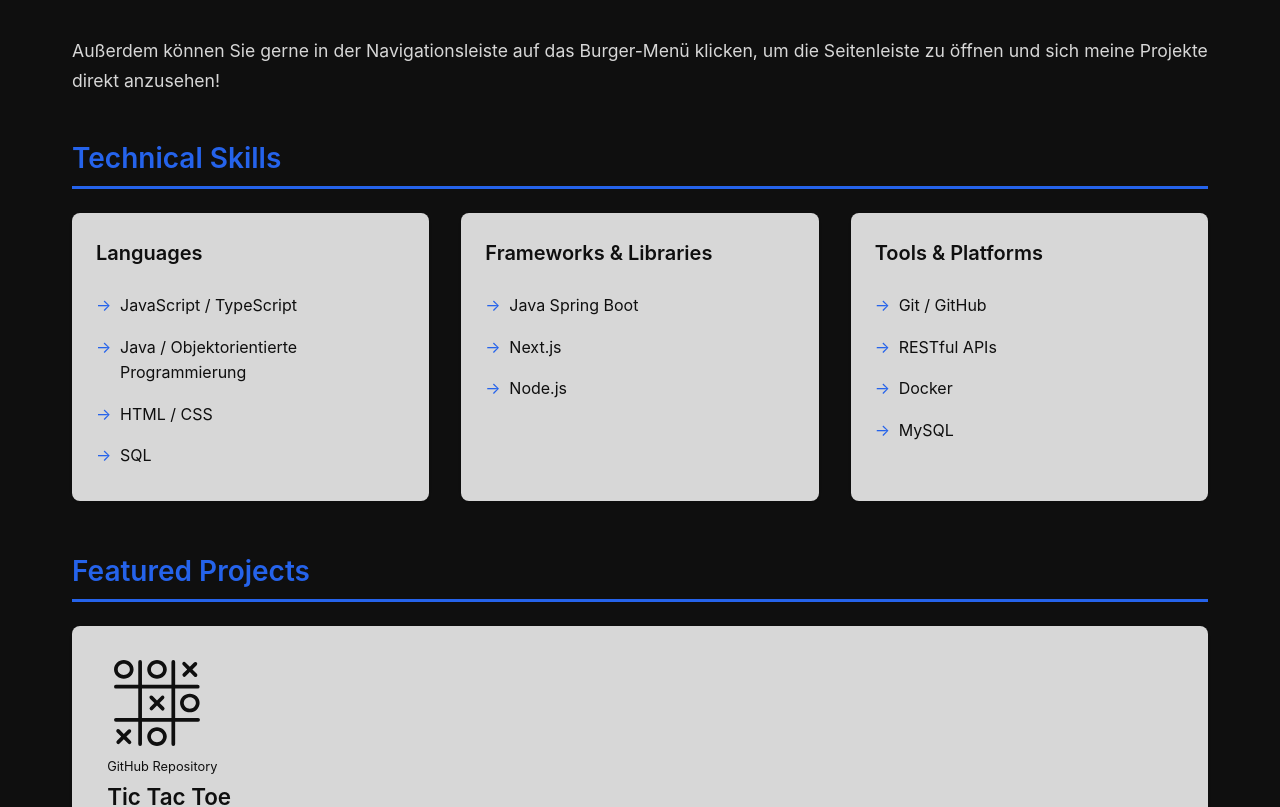
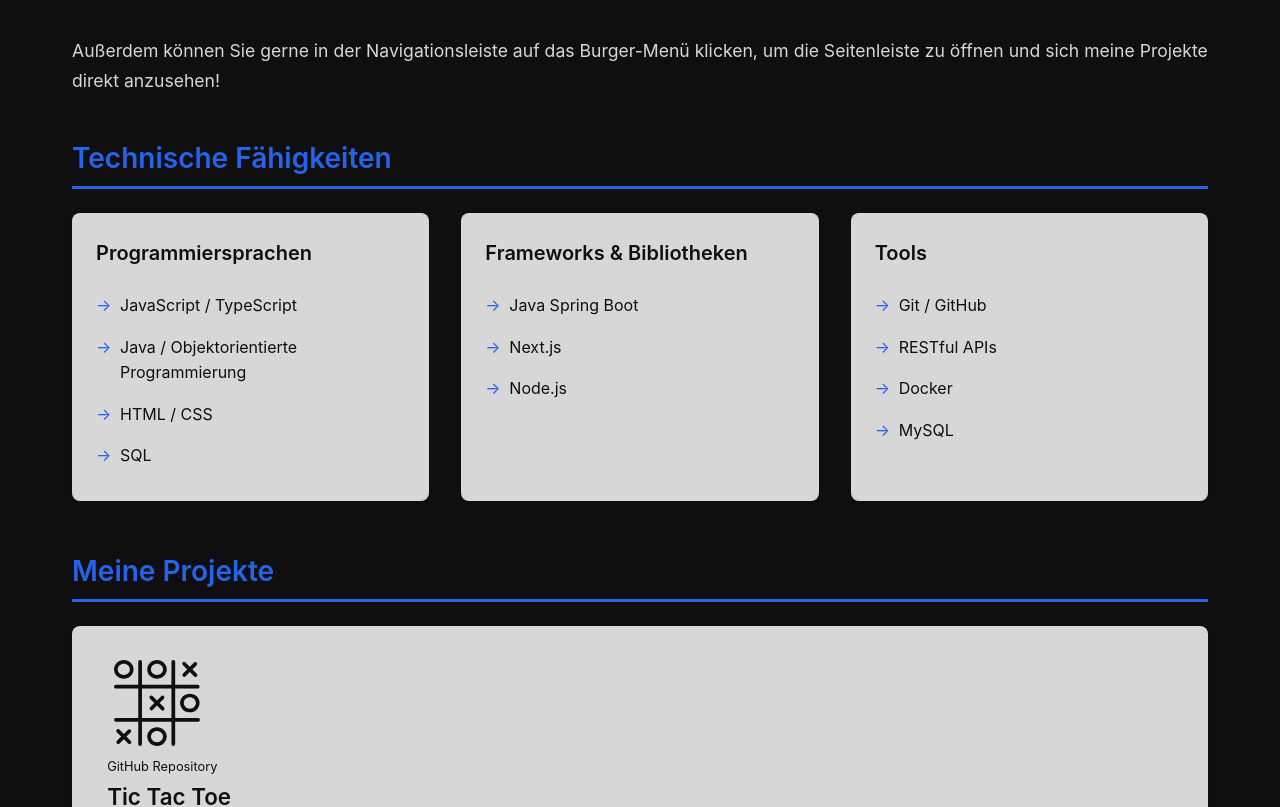
Before and after one commit to manuelpalluotto/Learning_Journal_Frontend_Snake_FourWins, a Next.js app: page / in a window 1280 px wide. Shown: the part 401-1208 px from the top of the page. Built offline with nearby package versions, Linux system fonts and the light colour scheme.

Commit message:
Tippfehler ausgebessert

```diff
--- a/src/components/infocard/Infocard.tsx
+++ b/src/components/infocard/Infocard.tsx
@@ -42,15 +42,14 @@ export default function Portfolio() {
                         <br/>
                         <br/>
                         Außerdem können Sie gerne in der Navigationsleiste auf das Burger-Menü klicken, um die Seitenleiste zu öffnen und sich meine Projekte
-                        <br/>
                         direkt anzusehen!
                     </p>
                 </section>
 
-                <h2 className={styles.sectionTitle}>Technical Skills</h2>
+                <h2 className={styles.sectionTitle}>Technische Fähigkeiten</h2>
                 <section className={styles.skillsSection}>
                     <div className={styles.skillCategory}>
-                        <h3 className={styles.skillCategoryTitle}>Languages</h3>
+                        <h3 className={styles.skillCategoryTitle}>Programmiersprachen</h3>
                         <ul className={styles.skillsList}>
                             <li className={styles.skillItem}>JavaScript / TypeScript</li>
                             <li className={styles.skillItem}>Java / Objektorientierte Programmierung</li>
@@ -60,7 +59,7 @@ export default function Portfolio() {
                     </div>
 
                     <div className={styles.skillCategory}>
-                        <h3 className={styles.skillCategoryTitle}>Frameworks & Libraries</h3>
+                        <h3 className={styles.skillCategoryTitle}>Frameworks & Bibliotheken</h3>
                         <ul className={styles.skillsList}>
                             <li className={styles.skillItem}>Java Spring Boot</li>
                             <li className={styles.skillItem}>Next.js</li>
@@ -69,7 +68,7 @@ export default function Portfolio() {
                     </div>
 
                     <div className={styles.skillCategory}>
-                        <h3 className={styles.skillCategoryTitle}>Tools & Platforms</h3>
+                        <h3 className={styles.skillCategoryTitle}>Tools</h3>
                         <ul className={styles.skillsList}>
                             <li className={styles.skillItem}>Git / GitHub</li>
                             <li className={styles.skillItem}>RESTful APIs</li>
@@ -80,7 +79,7 @@ export default function Portfolio() {
                 </section>
 
                 <section className={styles.projectsSection}>
-                    <h2 className={styles.sectionTitle}>Featured Projects</h2>
+                    <h2 className={styles.sectionTitle}>Meine Projekte</h2>
 
                     <div className={styles.project}>
                         <div style={{ margin: "0.2rem" }}>
@@ -185,10 +184,6 @@ export default function Portfolio() {
                         <div className={styles.projectDescription}>
                             Das Gegenstück zum Eintrag darüber, somit das Frontend für die Anwendung zum Erstellen und Abrufen <br />
                             von Einträgen.<br/>
-                            <br/>
-                            Um Einträge abrufen und erstellen zu können, müssen Sie allerdings angemeldet sein. Gerne können dazu die Testdaten eingegeben werden:<br/><br/>
-                            <p>Benutzername: TestUser</p>
-                            <p>Benutzername: TestPasswort</p>
                         </div>
                         <div className={styles.projectFeatures}>
                             <h4 className={styles.featuresTitle}>Zusammenfassung:</h4>
@@ -280,7 +275,7 @@ export default function Portfolio() {
                 </section>
 
                 <section className={styles.contactSection}>
-                    <h2 className={styles.sectionTitle}>Contact Information</h2>
+                    <h2 className={styles.sectionTitle}>Kontakt</h2>
                     <ul className={styles.contactList}>
                         <li className={styles.contactItem}>
                             <span className={styles.contactLabel}>GitHub:</span>
```
Also changed, not shown: 1 other file (tests, documents, lock files or other folders).
